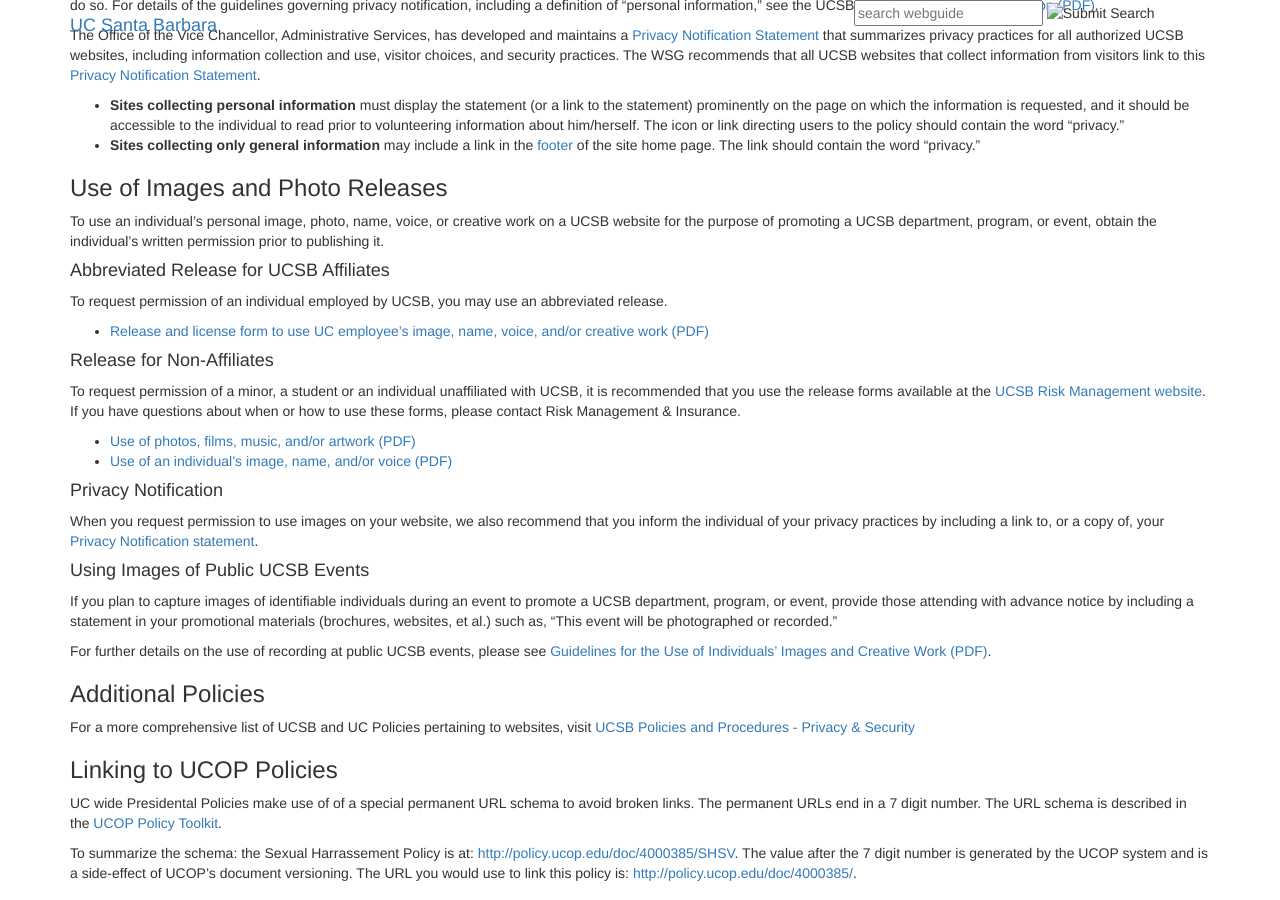
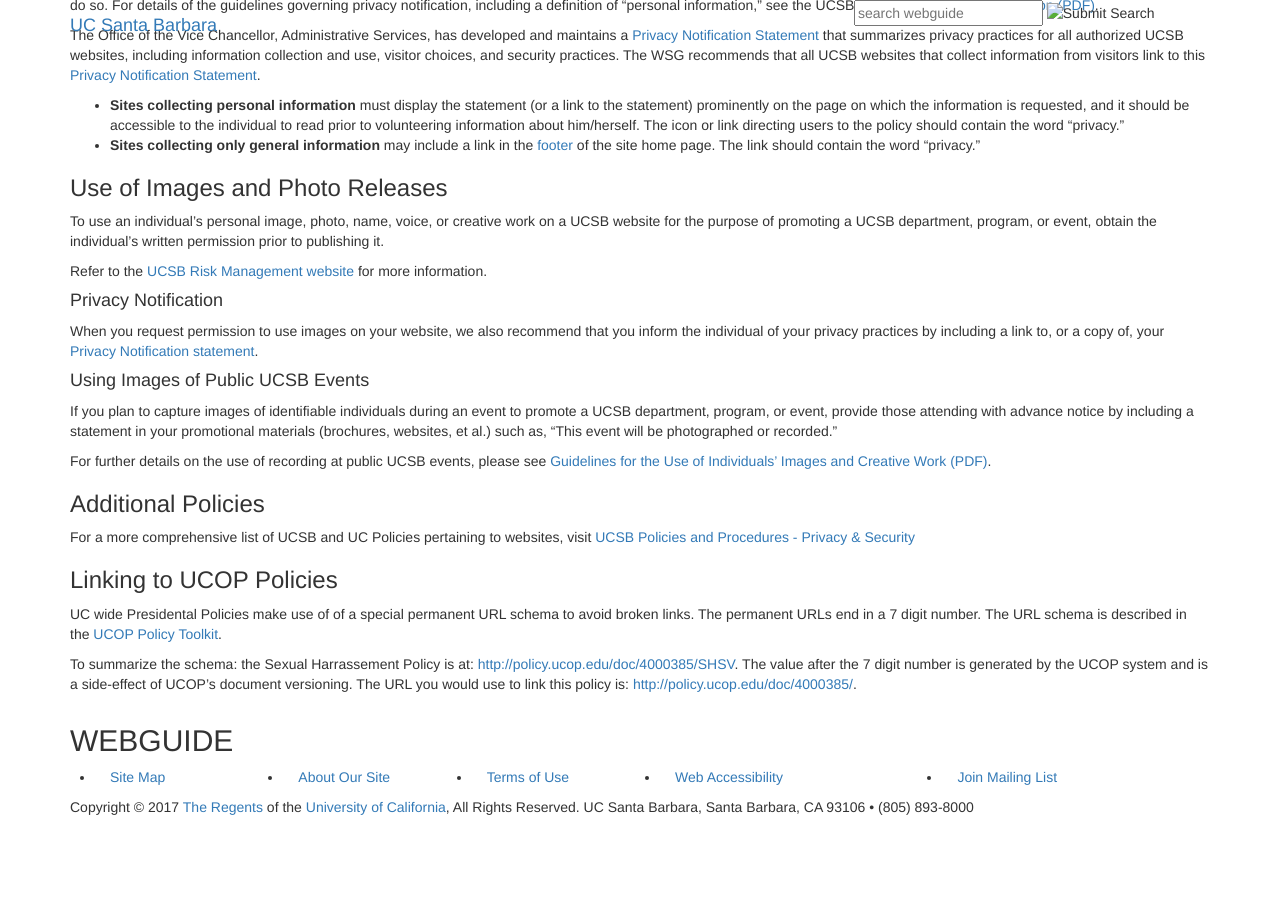
Before and after one commit to ucsb/webguide, a Jekyll site: the page built from policies.md, in a window 1280 px wide and 900 px high, scrolled down 1038 px. Built offline with Jekyll 4.4.1, drawn with Linux system fonts in a browser that asks for light colours; nearby versions of some CDN libraries; library files that are not in the unit come from our copies; after the commit the page ends 1865 px from its top, so only the background shows below that.

Commit message:
Removed existing release PDF, pointed users to Risk Management website instead

```diff
--- a/policies.md
+++ b/policies.md
@@ -91,23 +91,8 @@
 a UCSB website for the purpose of promoting a UCSB department, program, or
 event, obtain the individual's written permission prior to publishing it.
 
-#### Abbreviated Release for UCSB Affiliates
-
-To request permission of an individual employed by UCSB, you may use an
-abbreviated release.
-
-* [Release and license form to use UC employee's image, name, voice, and/or creative work (PDF)](/media/simple-photo-release.pdf)
-
-#### Release for Non-Affiliates
-
-To request permission of a minor, a student or an individual unaffiliated with
-UCSB, it is recommended that you use the release forms available at the
-[UCSB Risk Management website](http://www.riskmanagement.ucsb.edu/film.htm).
-If you have questions about when or how to use these forms, please contact Risk
-Management & Insurance.
-
-* [Use of photos, films, music, and/or artwork (PDF)](http://www.riskmanagement.ucsb.edu/Forms/rm/Rel_LictoUsePhoto.pdf)
-* [Use of an individual's image, name, and/or voice (PDF)](http://www.riskmanagement.ucsb.edu/Forms/rm/Rel_LictoUseImage.pdf)
+Refer to the [UCSB Risk Management website](http://www.ehs.ucsb.edu/riskmanagement/releases)
+for more information.
 
 #### Privacy Notification
 
```
Also changed, not shown: 1 other file.
